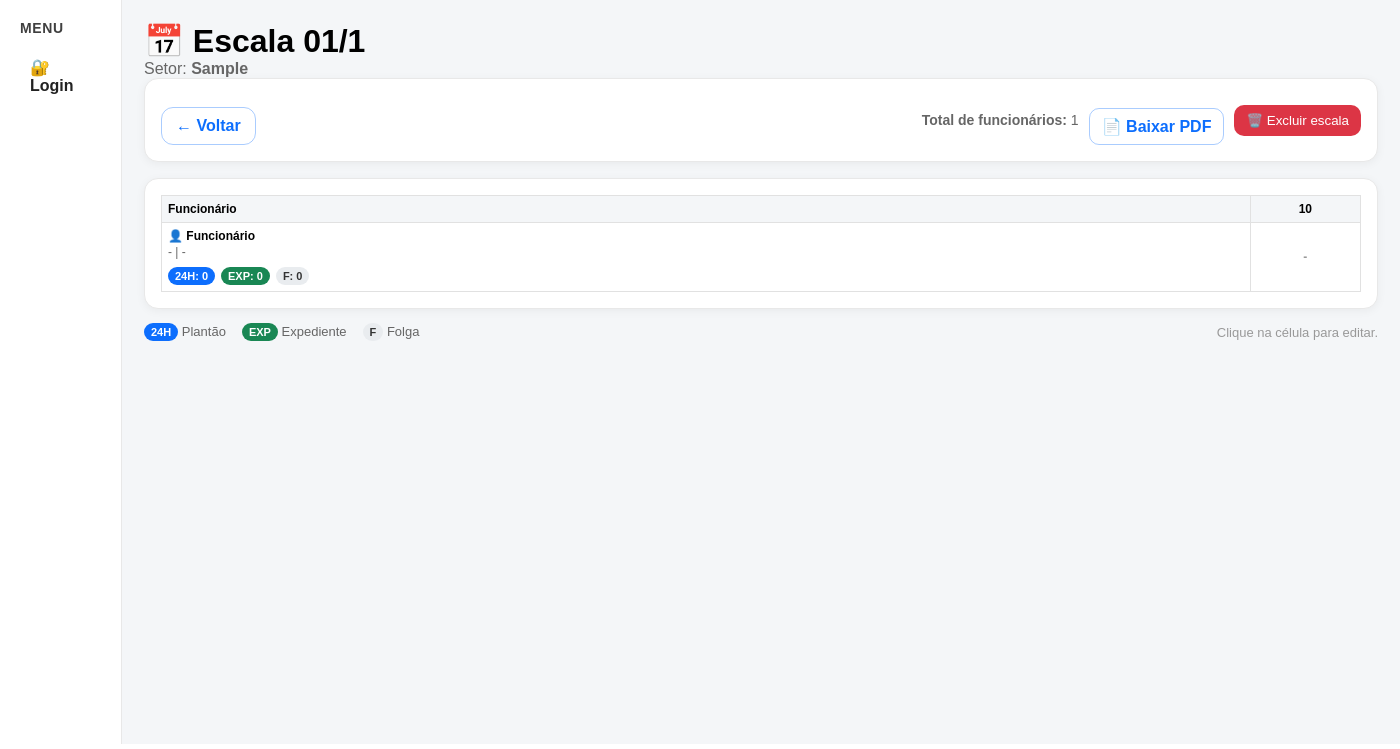
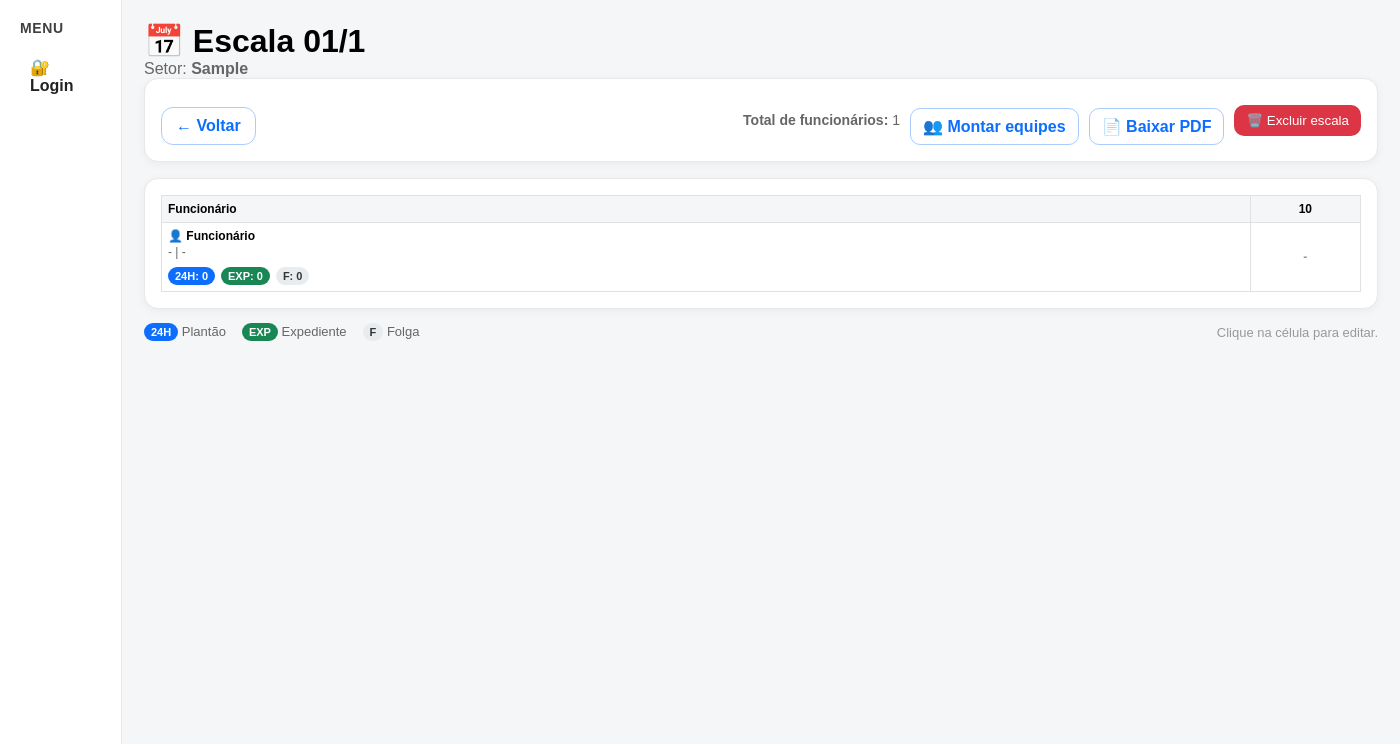
Before and after one commit to Marllon-hub/hospital-plataforma, a Flask app: template templates/admin/escala_mes.html in a window 1400 px wide. Shown: the part 51-800 px from the top of the page. Run offline with Flask 3, Linux system fonts and the light colour scheme; tables that the repository leaves empty hold one stand-in row (values such as "Sample post"); the template is opened without the code that fills it: values that come from a table or form of the project are taken from there, most other values are stand-ins (such as "Sample title", 1, 10 or a date in 2020).

Commit message:
Adiciona botão Montar equipes na escala do mês

```diff
--- a/templates/admin/escala_mes.html
+++ b/templates/admin/escala_mes.html
@@ -13,6 +13,13 @@
     <div style="color:#666; font-size:14px;">
       <strong>Total de funcionários:</strong> {{ por_func|length if por_func else 0 }}
     </div>
+
+    {# ✅ NOVO: botão montar equipes #}
+    <a class="btn-outline"
+       href="{{ url_for('admin_escalas_equipes', escala_mes_id=escala.id) }}"
+       style="padding:8px 12px; border-radius:10px; text-decoration:none;">
+      👥 Montar equipes
+    </a>
 
     {# ✅ botão PDF #}
     <a class="btn-outline"
```
